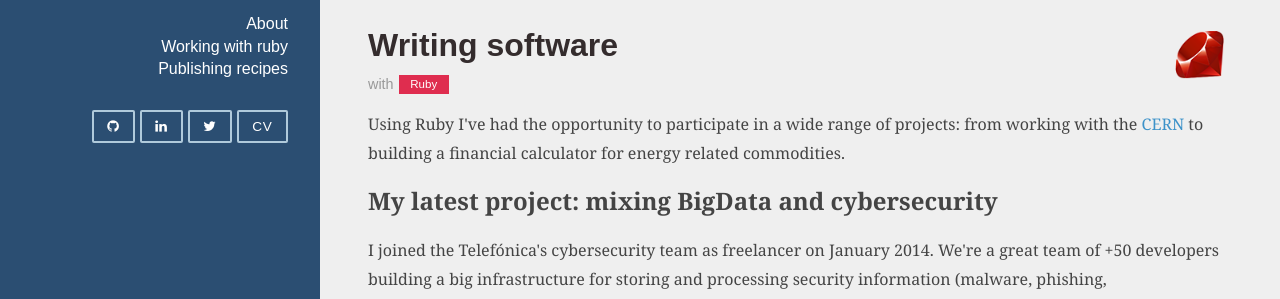
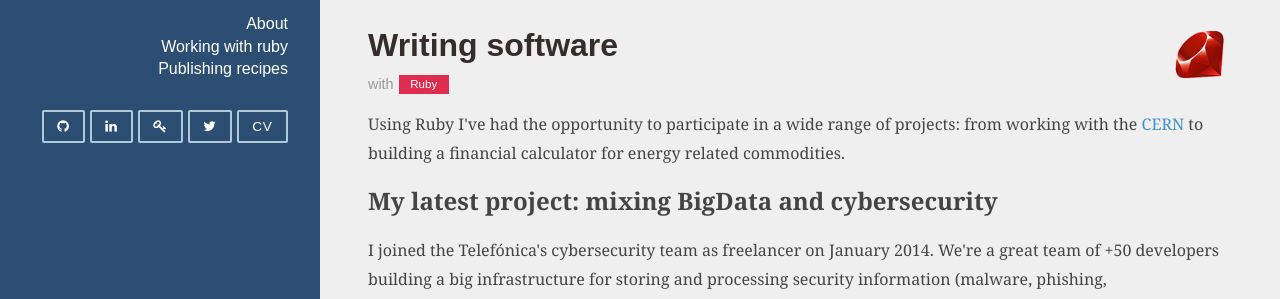
Before and after one commit to fjuan/fjuan.github.com, a Jekyll site: the page built from index.html, in a window 1280 px wide. Shown: the part 382-681 px from the top of the page. Built offline with Jekyll 4.4.1, drawn with Linux system fonts in a browser that asks for light colours; nearby versions of some CDN libraries.

Commit message:
add keybase icon to sidebar

```diff
--- a/_includes/sidebar.html
+++ b/_includes/sidebar.html
@@ -15,6 +15,7 @@
       <ul class="nav-list">
         <li class="nav-item"><a class="pure-button" href="https://github.com/fjuan" title="Find me on GitHub"><i class="fa fa-github"></i></a></li>
         <li class="nav-item"><a class="pure-button" href="http://www.linkedin.com/in/franciscodejuan" title="Find me on LinkedIn"><i class="fa fa-linkedin"></i></a></li>
+        <li class="nav-item"><a class="pure-button" href="http://keybase.io/fjuan" title="Find me on Keybase"><i class="fa fa-key"></i></a></li>
         <li class="nav-item"><a class="pure-button" href="http://twitter.com/fjuan" title="Find me on Twitter"><i class="fa fa-twitter"></i></a></li>
         <li class="nav-item"><a class="pure-button" href="assets/docs/cv-francisco-de-juan-nov-2014.pdf" title="Download my curriculum vitae">CV</a></li>
       </ul>
```
